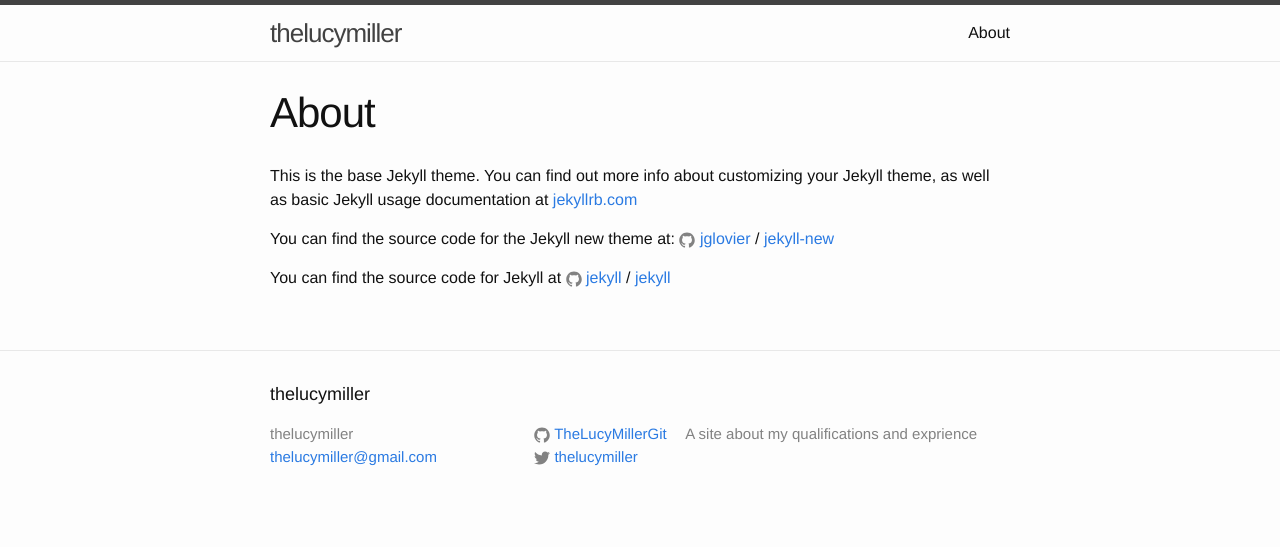
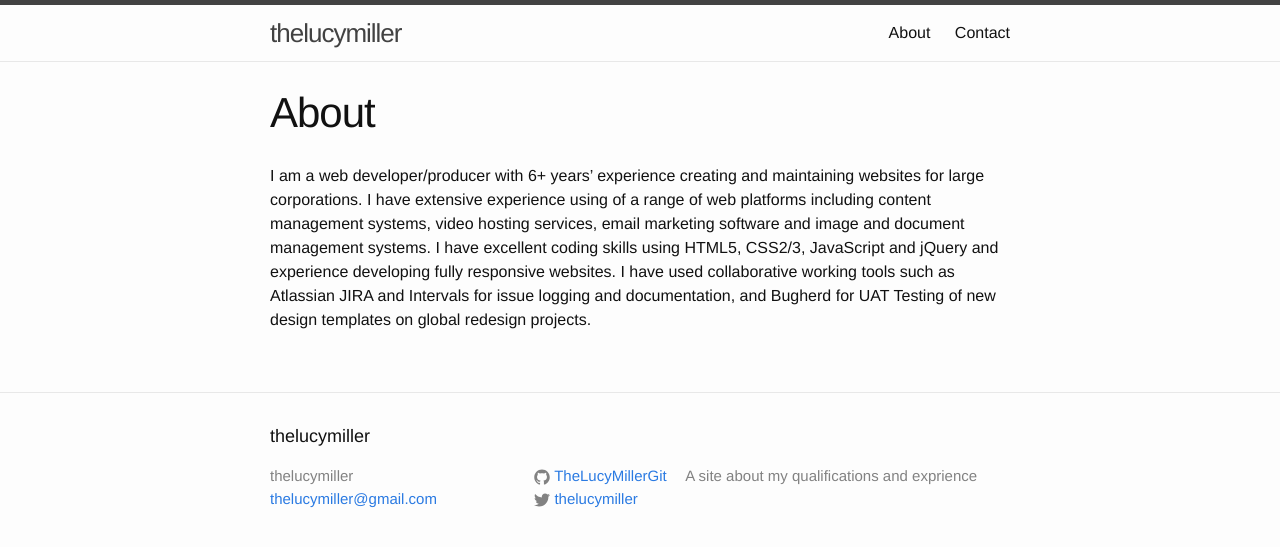
Before and after one commit to TheLucyMillerGit/TheLucyMillerGit.github.io, a Jekyll site: the page built from about.md, in a window 1280 px wide. Shown: the top 547 px of the page. Built offline with Jekyll 4.4.1, drawn with Linux system fonts in a browser that asks for light colours.

Commit message:
new contaact page

```diff
--- a/about.md
+++ b/about.md
@@ -4,12 +4,4 @@
 permalink: /about/
 ---
 
-This is the base Jekyll theme. You can find out more info about customizing your Jekyll theme, as well as basic Jekyll usage documentation at [jekyllrb.com](http://jekyllrb.com/)
-
-You can find the source code for the Jekyll new theme at:
-{% include icon-github.html username="jglovier" %} /
-[jekyll-new](https://github.com/jglovier/jekyll-new)
-
-You can find the source code for Jekyll at
-{% include icon-github.html username="jekyll" %} /
-[jekyll](https://github.com/jekyll/jekyll)
+I am a web developer/producer with 6+ years’ experience creating and maintaining websites for large corporations. I have extensive experience using of a range of web platforms including content management systems, video hosting services, email marketing software and image and document management systems. I have excellent coding skills using HTML5, CSS2/3, JavaScript and jQuery and experience developing fully responsive websites. I have used collaborative working tools such as Atlassian JIRA and Intervals for issue logging and documentation, and Bugherd for UAT Testing of new design templates on global redesign projects.
```
Also changed, not shown: contact.md (added, +9 -0 lines).
